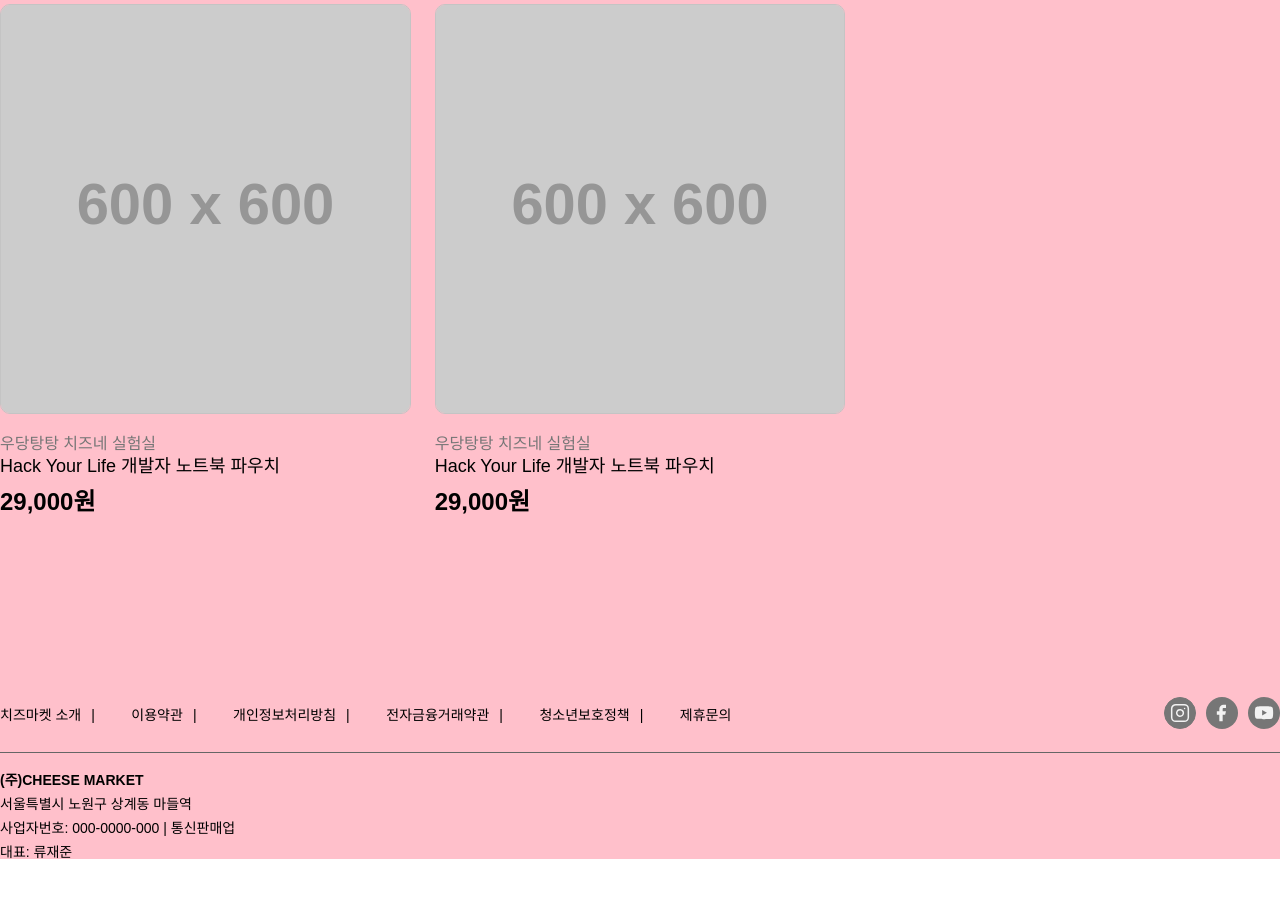
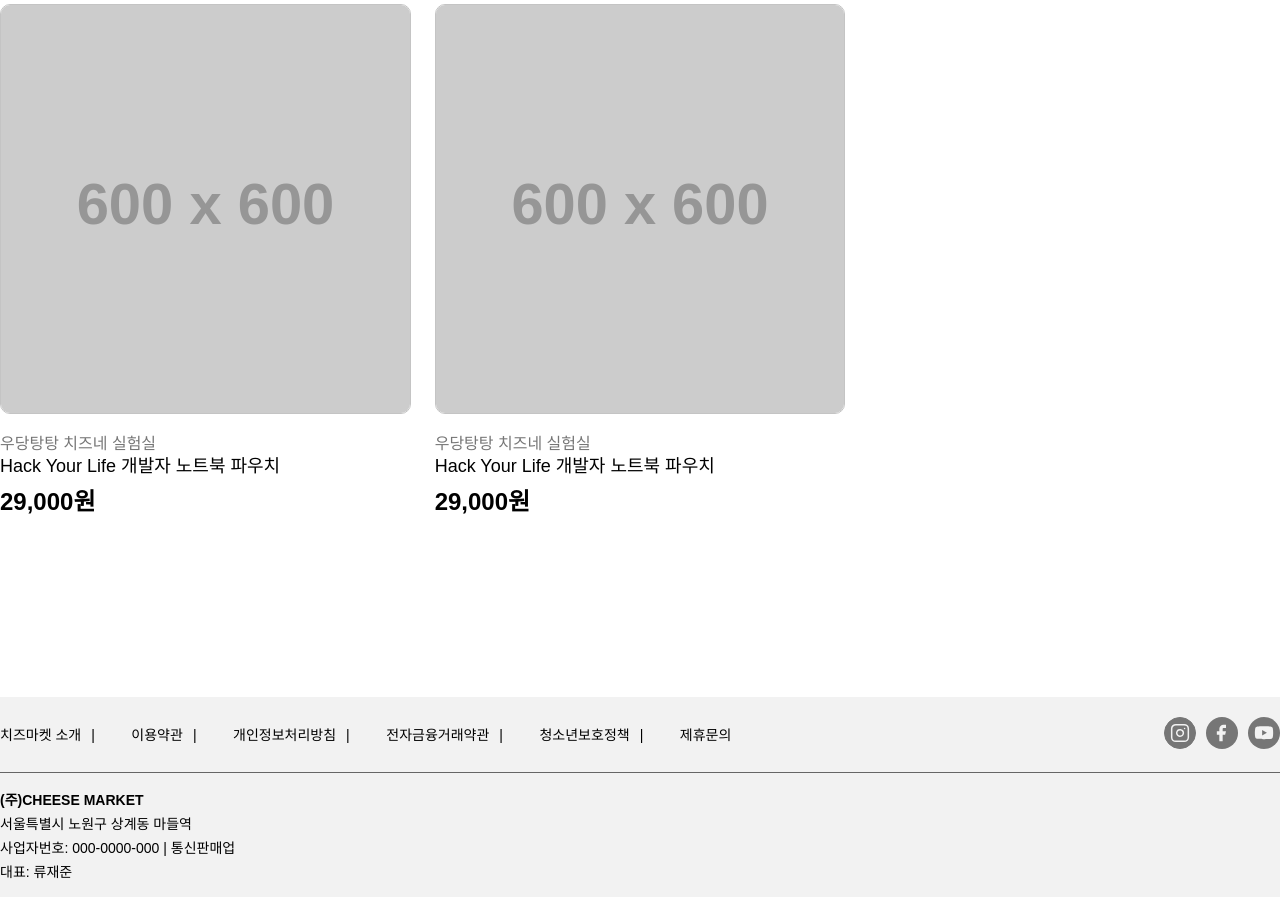
Before and after one commit to ryungom/Cheese-Market, a plain HTML site: page index.html in a window 1280 px wide. Shown: the part 1214-2111 px from the top of the page. Drawn offline with Linux system fonts and the light colour scheme; placeholder pictures from the web are drawn by us.

Commit message:
Docs: Release 업데이트 및 프레임용 색상 제거

```diff
--- a/scss/_footer.scss
+++ b/scss/_footer.scss
@@ -1,4 +1,6 @@
 #footer {
+  background: #F2F2F2;
+  padding: 20px 0;
   grid-row: 3 / 4;
   nav {
     display: grid;
--- a/scss/_global.scss
+++ b/scss/_global.scss
@@ -2,13 +2,12 @@
 	border:none;
 }
 .mainWrapper {
-  width: 100vw;
+  // width: 100vw;
   height: 100vh;
   display: grid;
   grid-template-rows: 100px auto 200px;
 }
 .wrapper {
-  background: pink;
   max-width: 1280px;
   margin: 0px auto;
 }
--- a/scss/_main.scss
+++ b/scss/_main.scss
@@ -1,5 +1,4 @@
 #main {
-  background:lightyellow;
   .carousel {
     width: 100%;
     height: 500px;
```
Also changed, not shown: scss/style.css, 1 other file.
